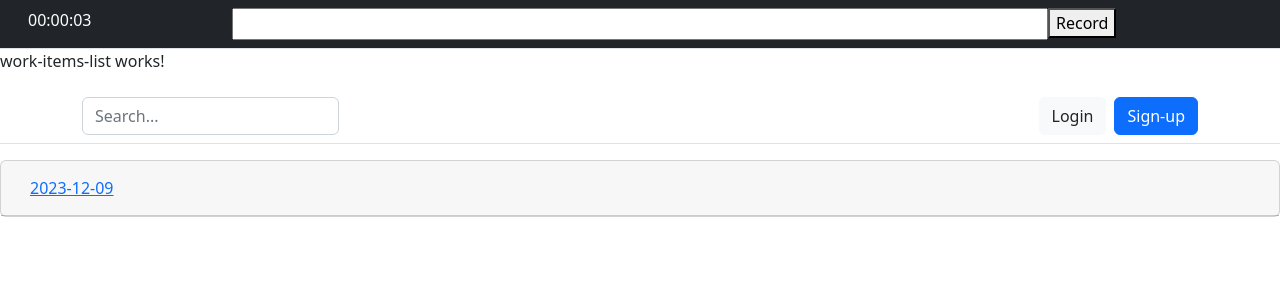
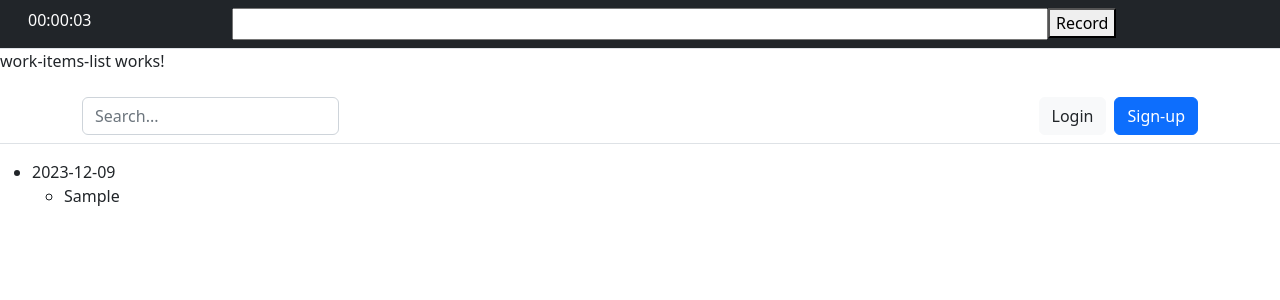
Before and after one commit to ProgramX-NPledger/Clock, an Angular app in the folder TraaDyLiooar/: page / in a window 1280 px wide. Both pictures are taken after typing "Sample" into the empty fields and a click on the button "Record". Shown: the top 300 px of the page. Built offline with nearby package versions, Linux system fonts and the light colour scheme.

Commit message:
Accordian isn't working, rendered manually for now.Before implementation of observable

```diff
--- a/TraaDyLiooar/src/app/work-items-list/work-items-list.component.html
+++ b/TraaDyLiooar/src/app/work-items-list/work-items-list.component.html
@@ -12,8 +12,19 @@
     </div>
   </div>
 
-  <accordion>
+  <ul>
+    <li *ngFor="let workItemsByDay of getWorkItemsByDay()">
+      {{ workItemsByDay.friendlyDate }}
+      <ul>
+        <li *ngFor="let workItem of workItemsByDay.workItems">
+          {{ workItem.title}}
+        </li>
+      </ul>
+    </li>
+  </ul>
+
+  <!-- <accordion>
     <accordion-group *ngFor="let workItemsByDay of getWorkItemsByDay()" [heading]="workItemsByDay.friendlyDate">
       <p>etc.</p>
     </accordion-group>
-  </accordion>
+  </accordion> -->
--- a/TraaDyLiooar/src/app/work-items-list/work-items-list.component.ts
+++ b/TraaDyLiooar/src/app/work-items-list/work-items-list.component.ts
@@ -14,6 +14,8 @@ export class WorkItemsListComponent {
 
   // get dates
   getWorkItemsByDay() {
+    //this updates every second, maybe ake it observeable? Use async pipe to monitor for changes
+    // https://angular.io/guide/observables-in-angular
     var grouped:Array<GroupedWorkItems> = [];
     this.workItems.forEach(workItem => {
       const friendlyDate = this.getFriendlyDate(workItem.startedTimeStamp);
@@ -25,7 +27,9 @@ export class WorkItemsListComponent {
         let matchingGroupedWorkItem = {
           friendlyDate: friendlyDate,
           key: friendlyDate,
-          workItems:  []
+          workItems:  [
+            workItem
+          ]
         }
         grouped.push(matchingGroupedWorkItem);
       }
@@ -33,6 +37,21 @@ export class WorkItemsListComponent {
         matchingGroupedWorkItem.workItems.push(workItem);
       }
     });
+
+    // grouped= [
+    //   {
+    //     friendlyDate: '2023-12-30',
+    //     key: '2023-12-30',
+    //     workItems: [
+    //       {
+    //         ended:1,
+    //         startedTimeStamp:new Date(),
+    //         title:'Started'
+    //       }
+    //     ]
+    //   }
+    // ];
+
     return grouped;
   }
 
```
